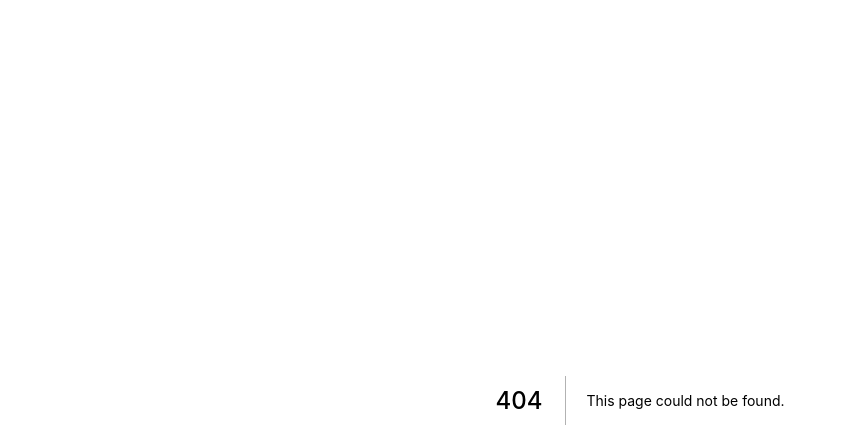
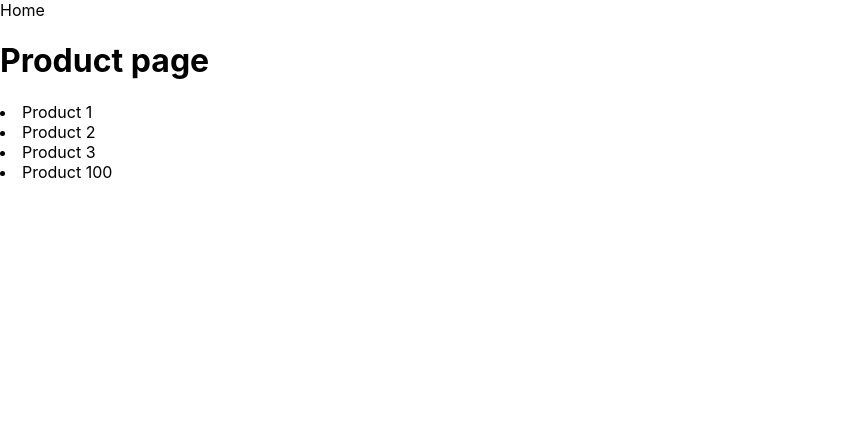
Before and after one commit to hayatul-islam/nextJs, a Next.js app in the folder basic/basic-part/: page /product in a window 1280 px wide. Before the commit this address had no page. Shown: the top 448 px of the page, without its empty margins (0-847 px from the left). Built offline with nearby package versions, Linux system fonts and the light colour scheme.

Commit message:
navigation route

```diff
--- /dev/null
+++ b/basic/basic-part/pages/product/index.js
@@ -0,0 +1,27 @@
+import Link from "next/link";
+
+function Product({ productId = 100 }) {
+  return (
+    <>
+      <Link href="/">Home</Link>
+      <h1>Product page</h1>
+      <li>
+        <Link href="/product/1">Product 1</Link>
+      </li>
+      <li>
+        <Link href="/product/2">Product 2</Link>
+      </li>
+      <li>
+        <Link href="/product/3" replace>
+          Product 3
+        </Link>
+      </li>
+      <li>
+        <Link href={`/product/${productId}`}>
+          <a>Product {productId}</a>
+        </Link>
+      </li>
+    </>
+  );
+}
+export default Product;
```
Also changed, not shown: basic/basic-part/pages/blog/index.js (+7 -1 lines), basic/basic-part/pages/index.js (+8 -1 lines), basic/basic-part/pages/product/[productId]/index.js (added, +7 -0 lines), basic/basic-part/pages/product/[productId]/review/[reviewId].js (added, +12 -0 lines).
